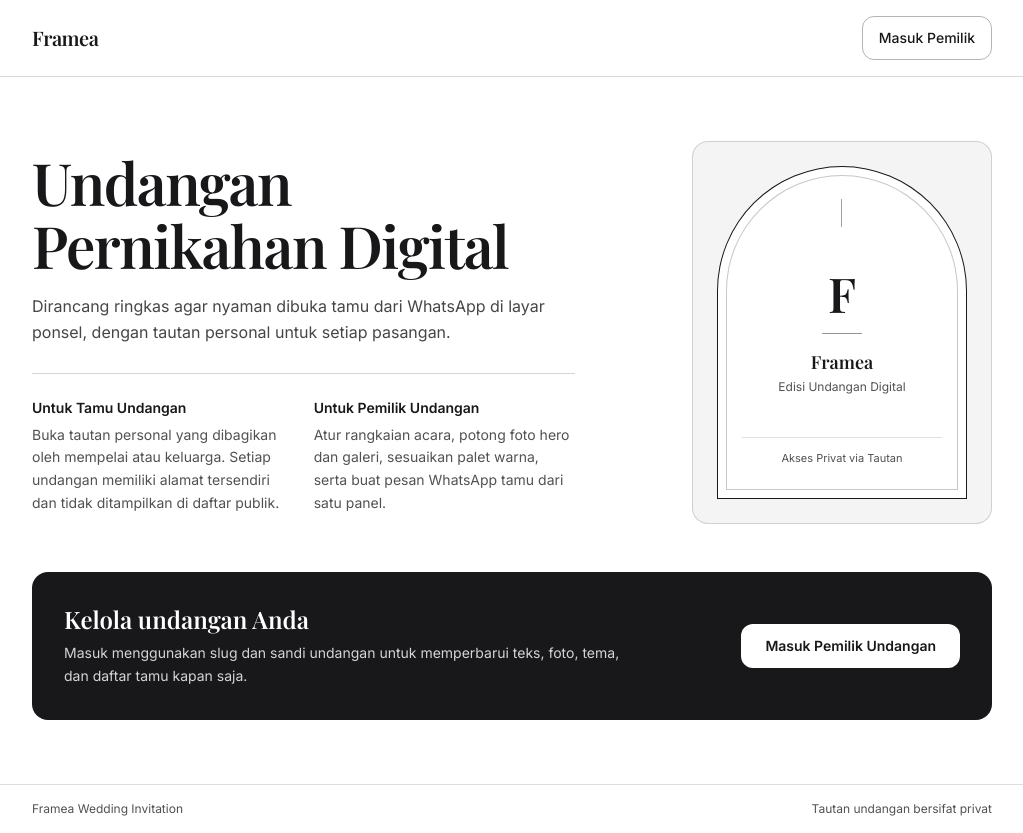
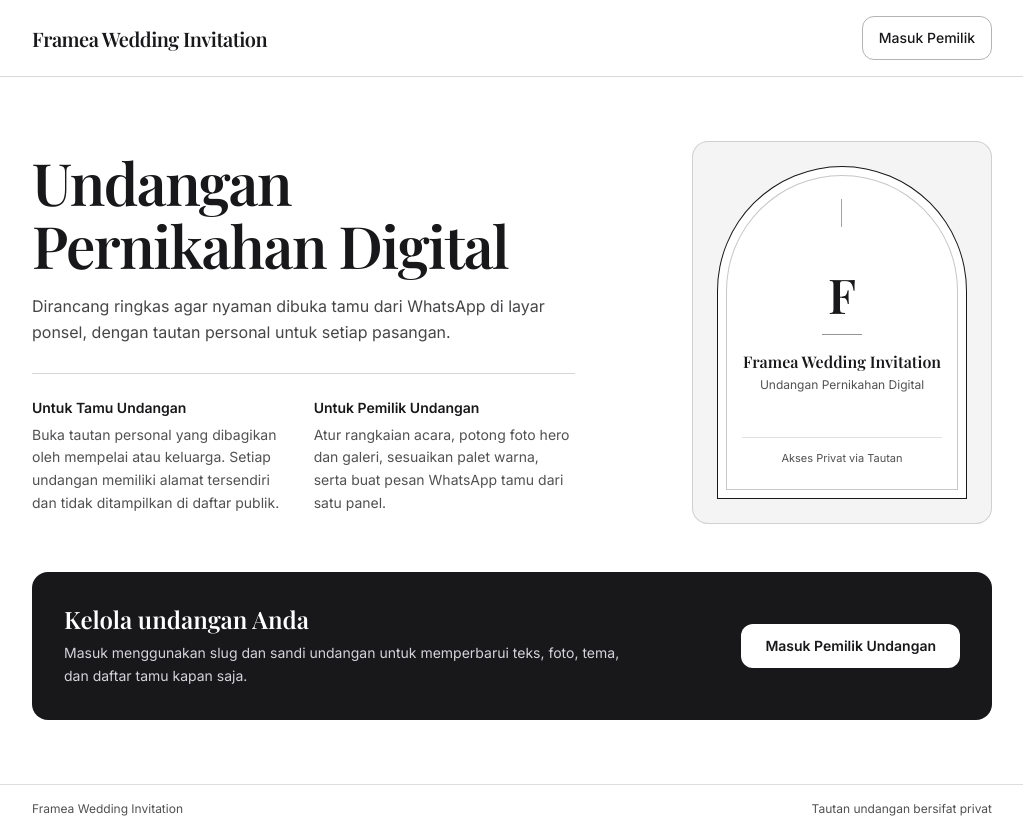
Before and after one commit to masartaa/framea-wedding, a Next.js app: page / in a window 1280 px wide. Shown: the whole page, without its empty margins (128-1151 px from the left). Built offline with nearby package versions, Linux system fonts and the light colour scheme.

Commit message:
chore(ui): perbarui nama merek menjadi Framea Wedding Invitation

```diff
--- a/src/app/admin/login/page.tsx
+++ b/src/app/admin/login/page.tsx
@@ -7,7 +7,7 @@ import { getAdminSession, isAuthConfigured } from "@/lib/auth";
 export const dynamic = "force-dynamic";
 
 export const metadata: Metadata = {
-  title: "Masuk Super Admin | Framea",
+  title: "Masuk Super Admin | Framea Wedding Invitation",
   description: "Halaman masuk pengelola utama Framea Wedding Invitation.",
   robots: {
     index: false,
@@ -47,10 +47,10 @@ export default async function AdminLoginPage() {
           }}
         >
           <div className="flex items-center justify-between gap-3">
-            <span className="font-heading text-base font-semibold text-white">
-              Framea
+            <span className="font-heading text-base leading-tight font-semibold text-white">
+              Framea Wedding Invitation
             </span>
-            <span className="rounded-md bg-zinc-800 px-2.5 py-1 text-xs font-medium text-zinc-200">
+            <span className="shrink-0 rounded-md bg-zinc-800 px-2.5 py-1 text-xs font-medium text-zinc-200">
               Pengelola Utama
             </span>
           </div>
--- a/src/app/layout.tsx
+++ b/src/app/layout.tsx
@@ -3,8 +3,8 @@ import { ALL_FONT_VARIABLES } from "@/lib/fonts";
 import "./globals.css";
 
 export const metadata: Metadata = {
-  title: "Framea: Undangan Pernikahan Digital",
-  description: "Undangan pernikahan digital Framea.",
+  title: "Framea Wedding Invitation",
+  description: "Undangan pernikahan digital Framea Wedding Invitation.",
   robots: {
     index: false,
     follow: false,
--- a/src/app/login/page.tsx
+++ b/src/app/login/page.tsx
@@ -7,7 +7,7 @@ import { getAdminSession } from "@/lib/auth";
 export const dynamic = "force-dynamic";
 
 export const metadata: Metadata = {
-  title: "Masuk Pemilik Undangan | Framea",
+  title: "Masuk Pemilik Undangan | Framea Wedding Invitation",
   description: "Halaman masuk untuk mengelola undangan pernikahan Anda.",
   robots: {
     index: false,
@@ -36,14 +36,14 @@ export default async function ClientLoginPage() {
           color: "var(--color-background)",
         }}
       >
-        <div className="flex items-center justify-between gap-4">
+        <div className="flex items-center justify-between gap-3">
           <Link
             href="/"
-            className="font-heading inline-flex min-h-11 items-center text-xl font-semibold tracking-tight text-white transition-opacity hover:opacity-80 focus-visible:outline-white"
+            className="font-heading inline-flex min-h-11 items-center text-base leading-tight font-semibold tracking-tight text-white transition-opacity hover:opacity-80 focus-visible:outline-white sm:text-xl"
           >
-            Framea
+            Framea Wedding Invitation
           </Link>
-          <span className="text-xs text-zinc-300">Portal Pemilik</span>
+          <span className="shrink-0 text-xs text-zinc-300">Portal Pemilik</span>
         </div>
 
         <div className="my-6 lg:my-auto lg:py-10">
@@ -51,12 +51,12 @@ export default async function ClientLoginPage() {
             aria-hidden="true"
             className="mb-8 hidden aspect-[4/3] w-44 items-center justify-center rounded-t-full rounded-b-xl border border-zinc-700 p-2 lg:flex"
           >
-            <div className="flex h-full w-full flex-col items-center justify-center rounded-t-full rounded-b-lg border border-zinc-800 text-center">
+            <div className="flex h-full w-full flex-col items-center justify-center rounded-t-full rounded-b-lg border border-zinc-800 px-3 text-center">
               <span className="font-heading text-4xl font-semibold text-white">
                 F
               </span>
-              <span className="mt-1 text-[11px] text-zinc-300">
-                Studio Undangan
+              <span className="mt-1 text-[11px] leading-tight text-zinc-300">
+                Framea Wedding Invitation
               </span>
             </div>
           </div>
@@ -71,7 +71,7 @@ export default async function ClientLoginPage() {
         </div>
 
         <p className="hidden text-xs text-zinc-300 lg:block">
-          Akses privat khusus pemilik undangan Framea
+          Akses privat khusus pemilik undangan Framea Wedding Invitation
         </p>
       </aside>
 
--- a/src/app/page.tsx
+++ b/src/app/page.tsx
@@ -2,7 +2,7 @@ import type { Metadata } from "next";
 import Link from "next/link";
 
 export const metadata: Metadata = {
-  title: "Framea: Undangan Pernikahan Digital",
+  title: "Framea Wedding Invitation",
   description:
     "Platform undangan pernikahan digital yang ringan, modern, dan personal.",
   robots: {
@@ -27,16 +27,16 @@ export default function FrameaLandingPage() {
             "color-mix(in srgb, var(--color-primary) 16%, transparent)",
         }}
       >
-        <div className="mx-auto flex w-full max-w-5xl items-center justify-between gap-4 px-5 py-4 sm:px-8">
+        <div className="mx-auto flex w-full max-w-5xl items-center justify-between gap-3 px-5 py-4 sm:px-8">
           <Link
             href="/"
-            className="font-heading inline-flex min-h-11 items-center text-xl font-semibold tracking-tight transition-opacity hover:opacity-75"
+            className="font-heading inline-flex min-h-11 items-center text-base leading-tight font-semibold tracking-tight transition-opacity hover:opacity-75 sm:text-xl"
           >
-            Framea
+            Framea Wedding Invitation
           </Link>
           <Link
             href="/login"
-            className="inline-flex min-h-11 items-center justify-center rounded-xl border px-4 text-sm font-medium transition-colors hover:bg-zinc-100 active:bg-zinc-200"
+            className="inline-flex min-h-11 shrink-0 items-center justify-center rounded-xl border px-4 text-sm font-medium transition-colors hover:bg-zinc-100 active:bg-zinc-200"
             style={{
               borderColor:
                 "color-mix(in srgb, var(--color-primary) 32%, transparent)",
@@ -138,11 +138,11 @@ export default function FrameaLandingPage() {
                         "color-mix(in srgb, var(--color-primary) 45%, transparent)",
                     }}
                   />
-                  <p className="font-heading text-lg leading-snug font-semibold">
-                    Framea
+                  <p className="font-heading text-base leading-snug font-semibold">
+                    Framea Wedding Invitation
                   </p>
                   <p className="mt-1 text-xs opacity-75">
-                    Edisi Undangan Digital
+                    Undangan Pernikahan Digital
                   </p>
                 </div>
 
```
